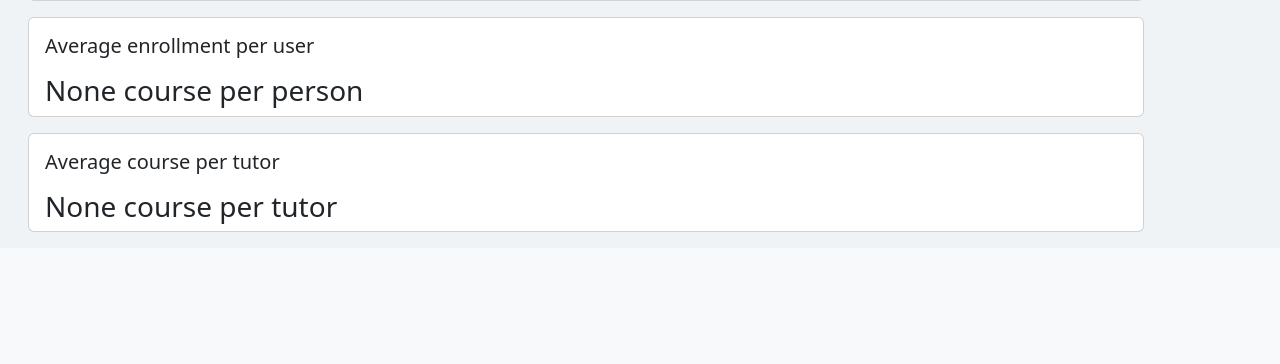
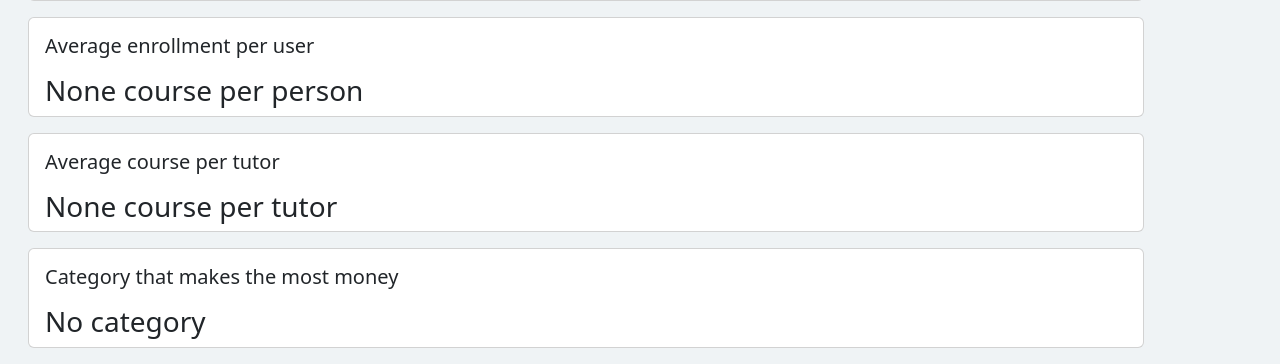
Before and after one commit to PichapopRo/community-tutor, a Django app: page /local-tutor/statistics in a window 1280 px wide. Shown: the part 1122-1486 px from the top of the page. Before the commit the page ends 1354 px from the top, so only its background shows below. Run offline with Django 5.2, Linux system fonts and the light colour scheme; data comes from the database, SQL or seed files in the repository; data that the repository does not hold is empty; some web fonts are replaced.

Commit message:
Untested Category that makes the most money

```diff
--- a/webpage/templates/statistics.html
+++ b/webpage/templates/statistics.html
@@ -65,6 +65,15 @@
             <h3 class="card-label mx-3 ">{{ avg_course_per_tutor }} course per tutor</h3>
         </div>
 
+        <div class="card my-3">
+            <h5 class="card-title mx-3 my-3">Category that makes the most money</h5>
+            {% if ctg_with_most_rev.total_money %}
+                <h3 class="card-label mx-3 ">{{ ctg_with_most_rev.category_name }} : {{ ctg_with_most_rev.total_money }} Baht</h3>
+            {% else %}
+                <h3 class="card-label mx-3 "> No category </h3>
+            {% endif %}
+        </div>
+
     </div>
 </body>
 {% endblock %}
--- a/webpage/views.py
+++ b/webpage/views.py
@@ -13,7 +13,7 @@ from webpage.forms import SessionForm
 import logging
 from django.contrib.auth.mixins import LoginRequiredMixin
 from django.utils import timezone
-from django.db.models import Count, OuterRef, Subquery, Avg, Q
+from django.db.models import Count, OuterRef, Subquery, Avg, Q, Sum
 from django.contrib.auth.models import User
 from typing import Iterable
 
@@ -206,6 +206,15 @@ class StatisticView(generic.TemplateView):
         average = tutors_with_sessions.aggregate(Avg('num_courses'))
         return average['num_courses__avg']
 
+    def get_catagory_with_most_revenue(self):
+        category_with_participant_counts = (
+            Category.objects
+            .annotate(total_money=Sum('session__transaction__fee'))
+        )
+        top_categories = category_with_participant_counts.order_by('-total_money').first()
+
+        return top_categories
+
     def get_context_data(self, **kwargs: Any) -> dict[str, Any]:
         NUMBER_OF_POPULAR_TUTORS = 5
         context =  super().get_context_data(**kwargs)
@@ -215,6 +224,7 @@ class StatisticView(generic.TemplateView):
         context['popular_per_category'] = self.get_top_5_of_each_category()
         context['avg_num_enroll'] = self.get_avg_enrollment_per_user()
         context['avg_course_per_tutor'] = self.get_avg_courses_per_tutor()
+        context['ctg_with_most_rev'] = self.get_catagory_with_most_revenue()
 
         return context
 
```
